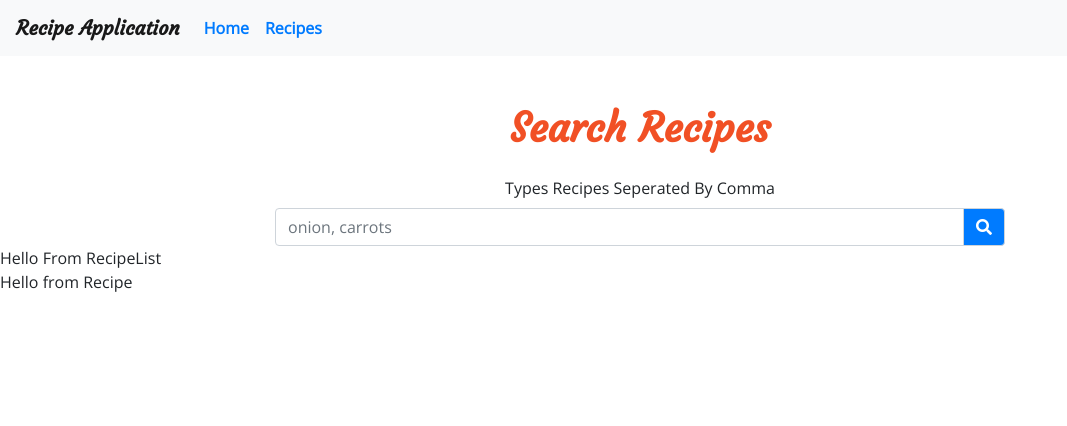
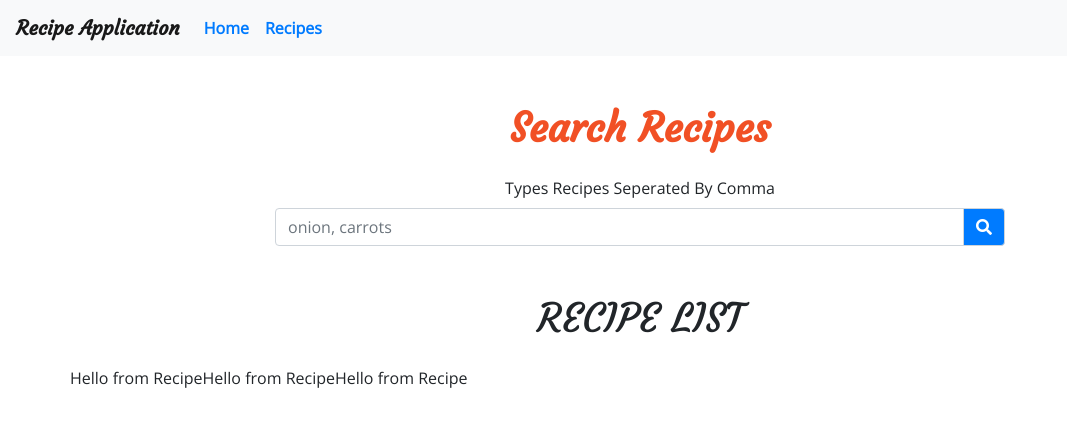
Before and after one commit to kapilpagani/003recipeapp, a React (Create React App) app: page /recipes in a window 1280 px wide. Shown: the top 426 px of the page, without its empty margins (0-1067 px from the left). Built offline with nearby package versions, Linux system fonts and the light colour scheme.

Commit message:
Added RecipeList Component

```diff
--- a/src/components/RecipeList.js
+++ b/src/components/RecipeList.js
@@ -3,11 +3,27 @@
 
 export default class RecipeList extends Component {
   render() {
+    const { recipes } = this.props;
     return (
-      <div>
-        Hello From RecipeList
-        <Recipe/>
-      </div>
+      <React.Fragment>
+        <div className="container py-5">
+          {/* Title */}
+          <div className="row">
+            <div className="col-10 mx-auto col-md-6 text-center text-uppercase mb-3">
+              <h1 className="text-slanted">recipe List</h1>
+            </div>
+          </div>
+
+          <div className="row">
+            {recipes.map(recipe => {
+              return (
+                <Recipe key={recipe.recipe_id} recipe={recipe} />
+              )
+            })}
+          </div>
+
+        </div>
+      </React.Fragment>
     )
   }
 }
```
